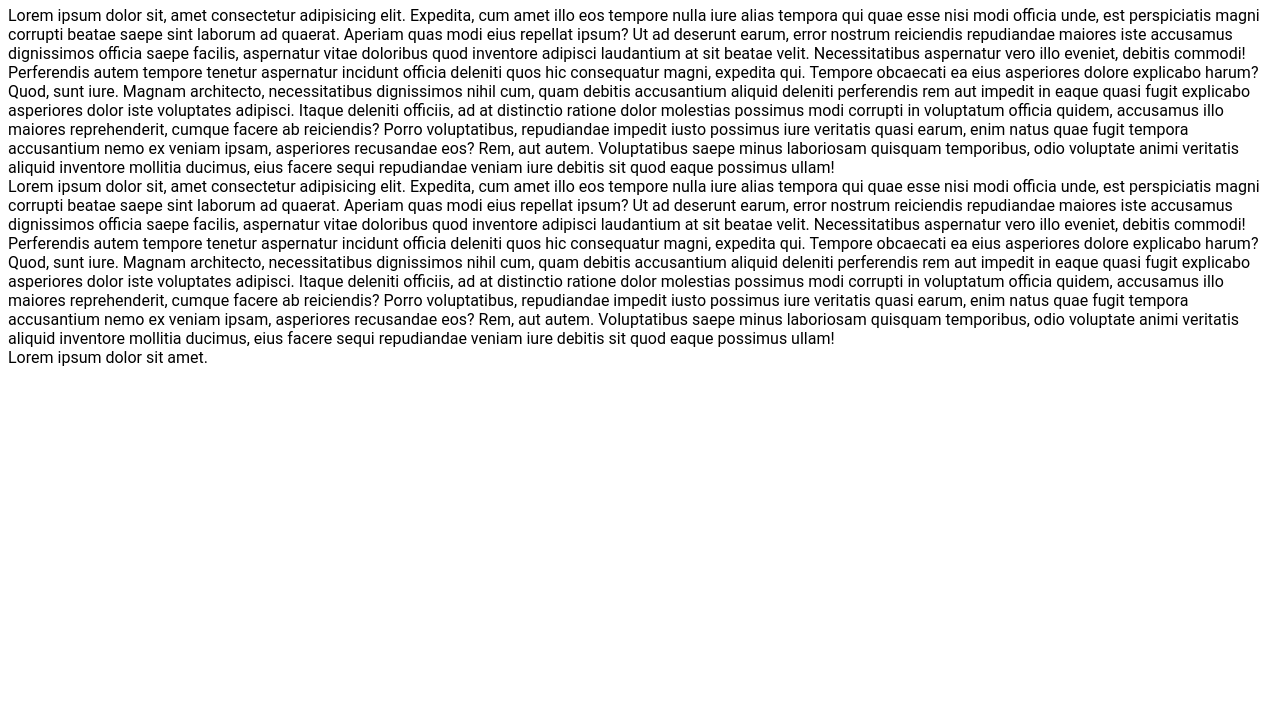
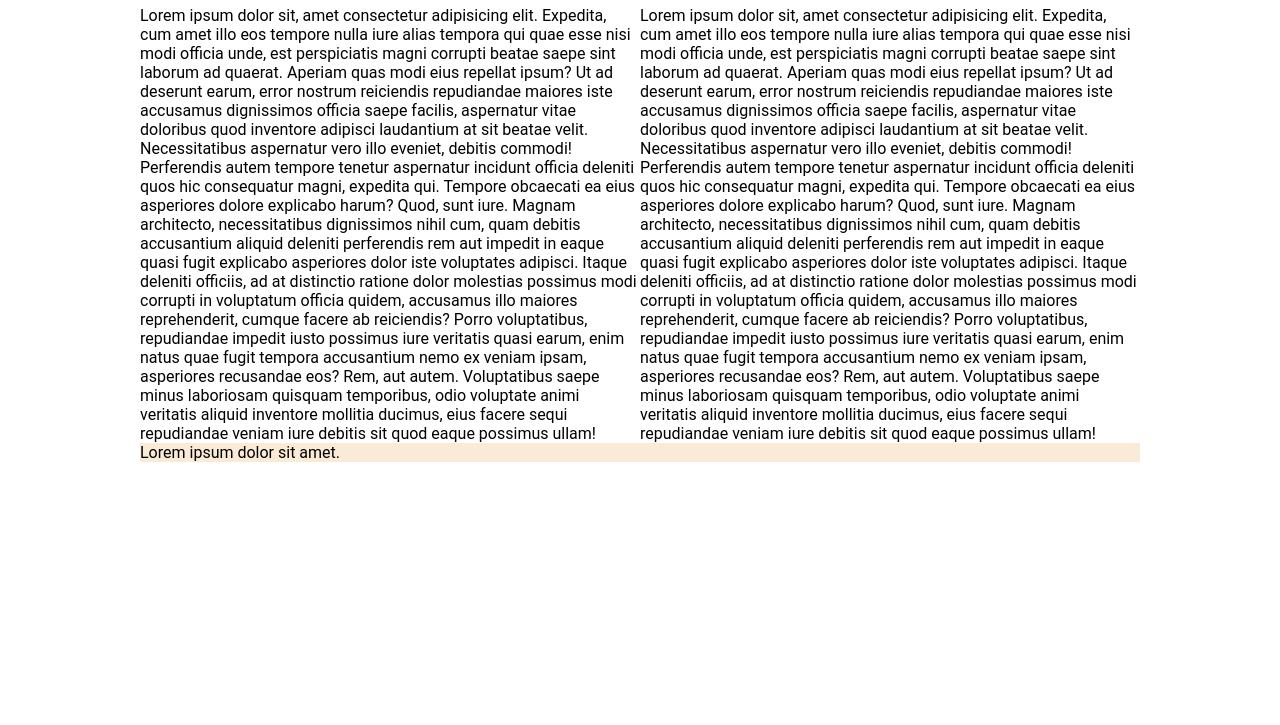
Before and after one commit to BlaiseD91/html20221027, a plain HTML site: page index.html in a window 1280 px wide. Shown: the part 75-800 px from the top of the page. Drawn offline with Linux system fonts and the light colour scheme.

Commit message:
last commit today

```diff
--- a/style.css
+++ b/style.css
@@ -10,3 +10,23 @@
 body {
     font-family: 'Roboto', sans-serif;
 }
+
+#container {
+    max-width: 1000px;
+    margin: 0 auto;
+}
+
+#content .news {
+    width: 49.99999%;
+    float: left;
+}
+
+#content::after {
+    content: "";
+    clear: both;
+    display: table;
+  }
+
+#footer {
+    background-color: antiquewhite;
+}
```
Also changed, not shown: index.html (+2 -1 lines).
